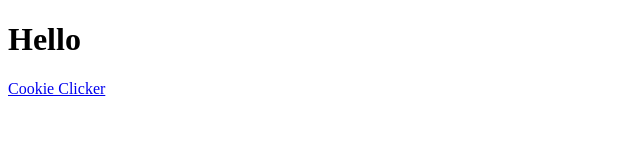
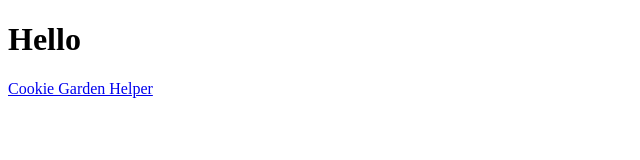
Before and after one commit to darkjeffrey/darkjeffrey.github.io, a plain HTML site: page index.html in a window 1280 px wide. Shown: the full height of the page, 0-640 px from the left. Drawn offline with Linux system fonts and the light colour scheme.

Commit message:
Update index.html

```diff
--- a/index.html
+++ b/index.html
@@ -2,6 +2,6 @@
 <html>
 <body>
 <h1>Hello</h1>
-<p><a href="./CookieClicker/">Cookie Clicker</a></p>
+<p><a href="./cookieGardenHelper/">Cookie Garden Helper</a></p>
 </body>
 </html>
```
